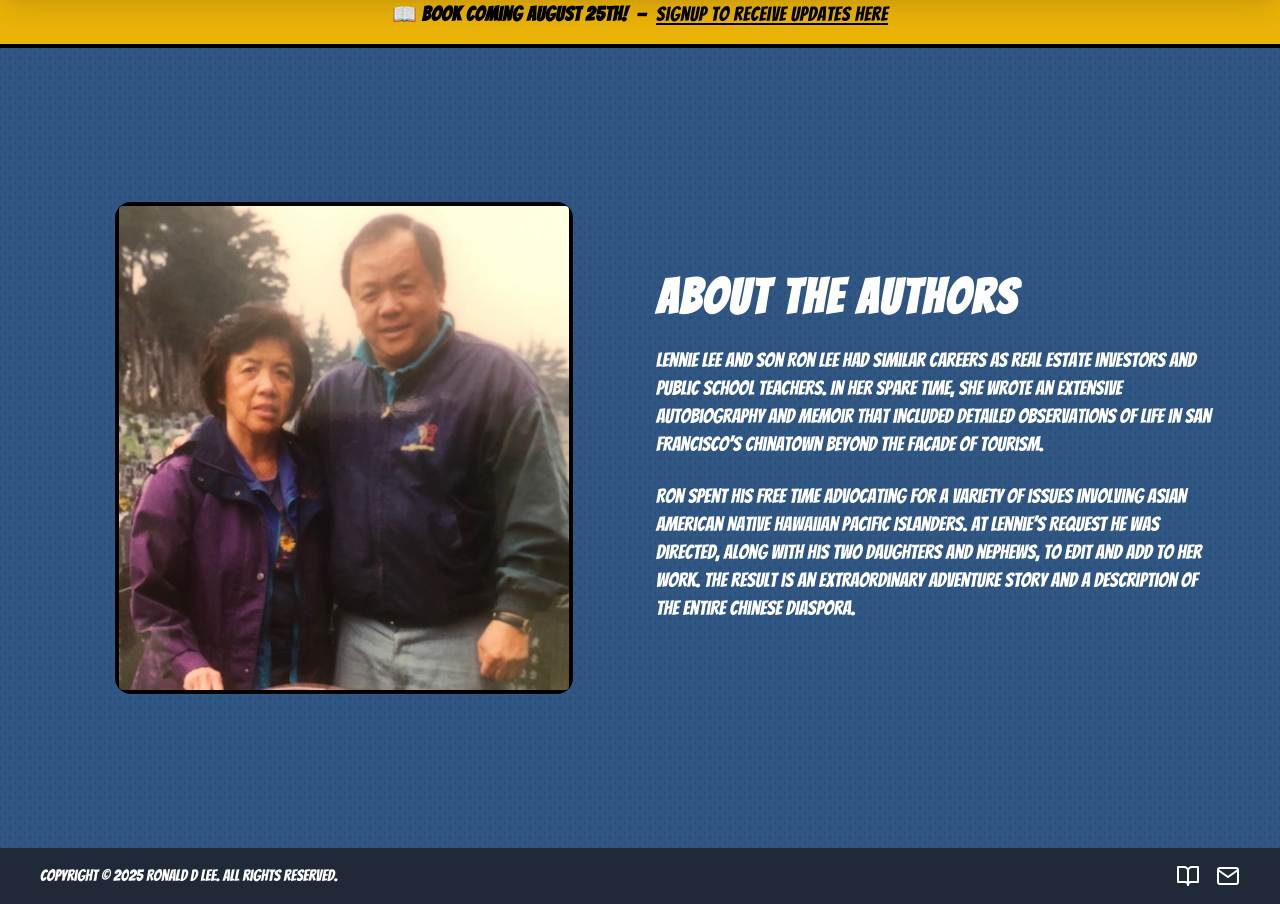
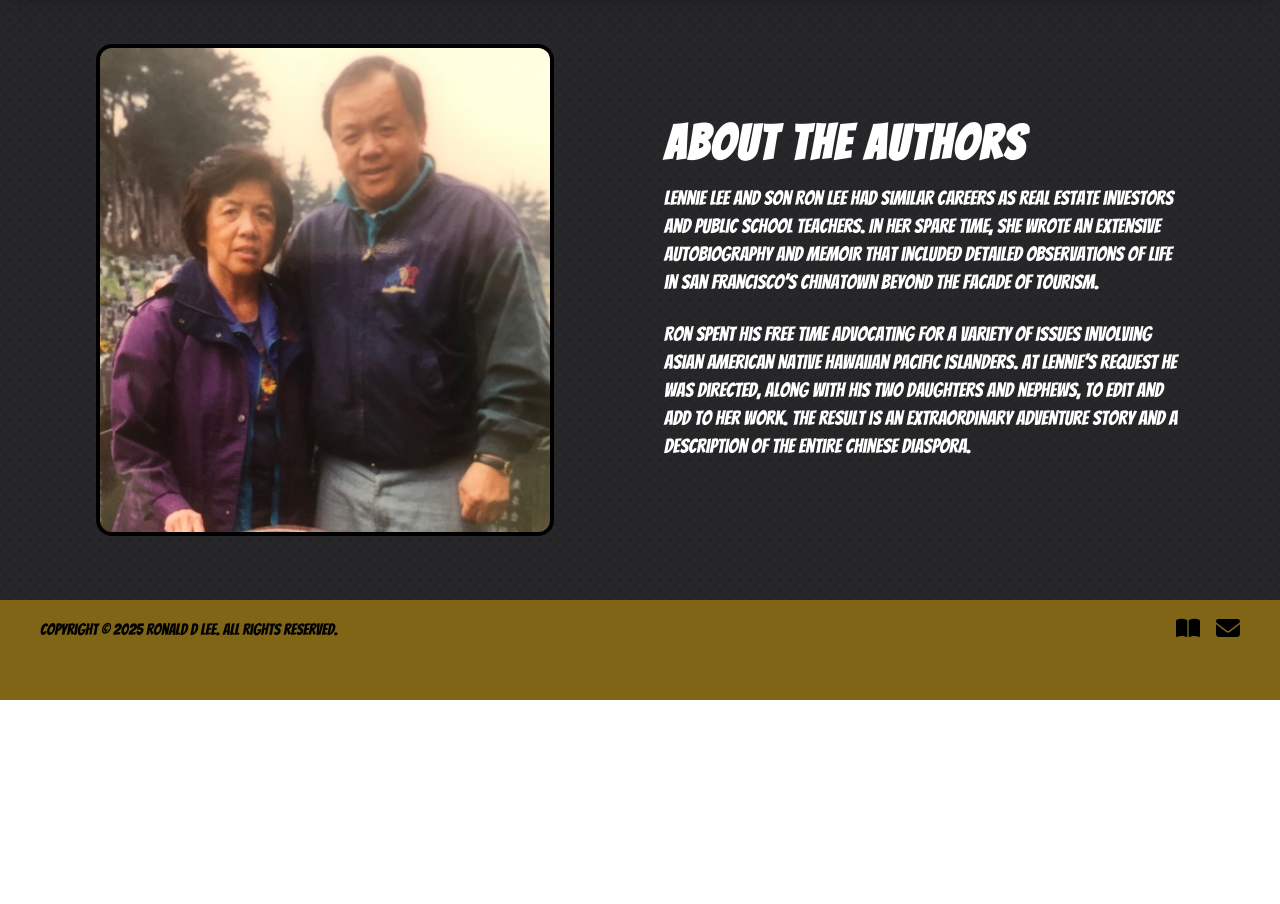
Before and after one commit to alison2686/book-map, a Next.js app: page /About in a window 1280 px wide. Shown: the part 100-1004 px from the top of the page. After the commit the page ends 800 px from the top, so only its background shows below. Built offline with nearby package versions, Linux system fonts and the light colour scheme.

Commit message:
add book covers, red and gold bg

```diff
--- a/src/app/page.tsx
+++ b/src/app/page.tsx
@@ -7,10 +7,11 @@ import About from './About/page';
 export default function Home() {
   return (
     <>
-      {/* <Hero /> */}
+      <Hero />
       {/* <Event /> */}
+
+      <MapImage />
       <About />
-      <MapImage />
     </>
   );
 }
--- a/src/components/about/index.tsx
+++ b/src/components/about/index.tsx
@@ -1,73 +1,52 @@
-'use client';
+// components/AboutCard.tsx
 import Image from 'next/image';
-import { useEffect, useState } from 'react';
+import Link from 'next/link';
 
-const AboutCard = () => {
-  const [width, setWidth] = useState(0);
-
-  useEffect(() => {
-    const updateWidth = () => setWidth(window.innerWidth);
-    window.addEventListener('resize', updateWidth);
-    updateWidth();
-    return () => window.removeEventListener('resize', updateWidth);
-  }, []);
-
+export default function AboutCard() {
   return (
-    <div>
-      {' '}
-      {/* Info Banner */}
-      <div className='w-full bg-eventYellow border-y-4 border-black py-4 px-6 text-center font-comic text-black text-base sm:text-lg md:text-xl tracking-wide'>
-        📖 <strong>Book Coming August 25th!</strong>
-        &nbsp; — &nbsp;
-        <a
-          href='/Contact'
-          className='underline underline-offset-2 hover:text-electricBlue transition-colors '
-        >
-          Signup to receive updates here
-        </a>
-      </div>
-      <div className='w-full bg-electricBlue text-white comic-dots px-4 sm:px-6 lg:px-8 py-12 min-h-screen flex items-center justify-center'>
-        <div className='w-full max-w-6xl'>
-          <div className='grid grid-cols-1 lg:grid-cols-2 gap-8 items-center'>
+    <section className='w-full comic-dots text-white '>
+      <div className='mx-auto max-w-6xl px-4 sm:px-6 lg:px-8 py-12 lg:py-16'>
+        <div className='grid grid-cols-1 lg:grid-cols-2 gap-8 lg:gap-12 items-center'>
           {/* Image column */}
-            <div className='flex justify-center items-center'>
-              <div className='border-4 border-black shadow-comic bg-black rounded-2xl'>
+          <div className='flex justify-center lg:justify-start'>
+            <div className='rounded-2xl border-4 border-black shadow-comic bg-white overflow-hidden'>
               <Image
                 src='/images/about/ron-lennie.jpeg'
                 alt='Ron and Lennie Lee'
-                  width={width < 1024 ? 250 : 450}
-                  height={width < 1024 ? 300 : 550}
-                  className='rounded'
+                width={900} // large intrinsic size for quality
+                height={1100}
+                sizes='(min-width: 1024px) 450px, 250px'
+                className='h-auto w-[250px] sm:w-[300px] md:w-[360px] lg:w-[450px]'
+                priority={false}
               />
             </div>
           </div>
 
           {/* Text column */}
-            <div className='flex flex-col justify-center items-center lg:items-start text-center lg:text-left'>
-              <h1 className='text-3xl tracking-wider sm:text-4xl lg:text-5xl font-bold mb-6 font-comic'>
+          <div className='text-center lg:text-left'>
+            <h1 className='font-comic font-bold tracking-wider text-3xl sm:text-4xl lg:text-5xl mb-4'>
               About the Authors
             </h1>
-              <h4 className='text-base sm:text-lg lg:text-xl leading-relaxed font-comic max-w-xl'>
+
+            <p className='font-comic text-base sm:text-lg lg:text-xl leading-relaxed max-w-xl mx-auto lg:mx-0'>
               Lennie Lee and son Ron Lee had similar careers as real estate
-                investors and public school teachers. In her spare time, she
-                wrote an extensive autobiography and memoir that included
-                detailed observations of life in San Francisco’s Chinatown
-                beyond the facade of tourism.
-              </h4>
-              <h4 className='text-base sm:text-lg lg:text-xl leading-relaxed mt-6 font-comic max-w-xl'>
+              investors and public school teachers. In her spare time, she wrote
+              an extensive autobiography and memoir that included detailed
+              observations of life in San Francisco’s Chinatown beyond the
+              facade of tourism.
+            </p>
+
+            <p className='font-comic text-base sm:text-lg lg:text-xl leading-relaxed max-w-xl mx-auto lg:mx-0 mt-6'>
               Ron spent his free time advocating for a variety of issues
               involving Asian American Native Hawaiian Pacific Islanders. At
-                Lennie’s request he was directed, along with his two daughters
-                and nephews, to edit and add to her work. The result is an
+              Lennie’s request he was directed, along with his two daughters and
+              nephews, to edit and add to her work. The result is an
               extraordinary adventure story and a description of the entire
               Chinese diaspora.
-              </h4>
+            </p>
           </div>
         </div>
       </div>
-      </div>
-    </div>
+    </section>
   );
-};
-
-export default AboutCard;
+}
--- a/src/components/footer/index.tsx
+++ b/src/components/footer/index.tsx
@@ -1,38 +1,25 @@
 // components/Footer.tsx
 import React from 'react';
-import Image from 'next/image';
 import Link from 'next/link';
+import { FontAwesomeIcon } from '@fortawesome/react-fontawesome';
+import { faBookOpen, faEnvelope } from '@fortawesome/free-solid-svg-icons';
 
 const Footer = () => {
   return (
-    <footer className='bg-gray-800 text-white text-center p-4'>
+    <footer className='bg-[#806517] text-black text-center p-4'>
       <div className='container mx-auto px-6'>
         <div className='flex justify-between items-center flex-col md:flex-row'>
           <p>
             Copyright &copy; {new Date().getFullYear()} Ronald D Lee. All rights
             reserved.
           </p>
-          {/* <div className='flex space-x-4 mt-2 md:mt-0'>
-            <Link href='/privacy' className='hover:underline'>
-              Privacy Policy
+
+          <div className='flex space-x-4 mt-2 md:mt-0 text-black'>
+            <Link href='https://amazon.com' passHref>
+              <FontAwesomeIcon icon={faBookOpen} className='w-6 h-6' />
             </Link>
-          </div> */}
-          <div className='flex space-x-4 fill-current text-white'>
-            <Link href='https://amazon.com' passHref>
-              <Image
-                src='/icons/book-open.svg'
-                alt='Facebook'
-                width={24}
-                height={24}
-              />
-            </Link>
-            <Link href='https://amazon.com' passHref>
-              <Image
-                src='/icons/mail.svg'
-                alt='Facebook'
-                width={24}
-                height={24}
-              />
+            <Link href='mailto:someone@example.com' passHref>
+              <FontAwesomeIcon icon={faEnvelope} className='w-6 h-6' />
             </Link>
           </div>
         </div>
--- a/src/components/hero/index.tsx
+++ b/src/components/hero/index.tsx
@@ -1,75 +1,77 @@
 'use client';
 import Image from 'next/image';
-import { useEffect, useState } from 'react';
+
+function CoverCard({ src, alt }: { src: string; alt: string }) {
+  return (
+    <div
+      className='
+    relative aspect-[3/4]
+    w-44 sm:w-56 md:w-64 lg:w-72 xl:w-80
+    overflow-hidden rounded-xl
+
+    transition-transform duration-300
+    hover:scale-[1.02] hover:shadow-xl
+  '
+    >
+      <Image src={src} alt={alt} fill className='object-contain p-2' priority />
+    </div>
+  );
+}
 
 export default function Hero() {
-  const [width, setWidth] = useState(0);
-
-  useEffect(() => {
-    const updateWidth = () => setWidth(window.innerWidth);
-    window.addEventListener('resize', updateWidth);
-    updateWidth();
-    return () => window.removeEventListener('resize', updateWidth);
-  }, []);
-
   return (
-    <div className='w-full bg-electricBlue text-white comic-dots'>
-      {/* Author Talk Banner */}
-      <div className='w-full bg-eventYellow border-y-4 border-black py-4 px-6 text-center font-comic text-black text-base sm:text-lg md:text-xl tracking-wide'>
-        📖 <strong>Author Talk:</strong> May 18th at Mitchell Park Library, Palo
-        Alto &nbsp; — &nbsp;
+    <div className='w-full comic-dots text-white'>
+      {/* Info Banner */}
+      <div className='w-full bg-[#806517] border-y-4 border-black py-4 px-6 text-center font-comic text-black text-base sm:text-lg md:text-xl tracking-wide'>
+        📖 <strong>Book Coming August 25th!</strong>
+        &nbsp; — &nbsp;
         <a
-          href='#events'
-          className='underline underline-offset-2 hover:text-electricBlue transition-colors '
+          href='/Contact'
+          className='underline underline-offset-2 hover:text-electricBlue transition-colors'
         >
-          see details
+          Signup to receive updates here
         </a>
       </div>
 
-      <div className='min-h-[calc(100vh-56px)] flex items-center justify-center px-4 sm:px-6 lg:px-8 py-12'>
-        <div className='grid grid-cols-1 lg:grid-cols-2 gap-8 w-full max-w-6xl'>
-          {/* Image */}
-          <div className='flex justify-center items-center'>
-            <div className='border-4 border-black shadow-comic bg-black rounded-2xl'>
-              <Image
-                src='/images/hero/bookcover-2.png'
-                alt='Becoming American cover'
-                width={width < 1024 ? 250 : 300}
-                height={width < 1024 ? 350 : 400}
-                className='rounded'
+      <div className='flex flex-col items-center px-4 sm:px-6 lg:px-8 py-12 max-w-5xl mx-auto'>
+        {/* Sleek Covers */}
+        <div className=' flex flex-wrap justify-center gap-6 sm:gap-8 mb-10'>
+          <CoverCard
+            src='/images/hero/front-cover.png'
+            alt='Sojourners to Joke Sings front book cover'
+          />
+          <CoverCard
+            src='/images/hero/back-cover.png'
+            alt='Sojourners to Joke Sings back book cover'
           />
         </div>
-          </div>
 
-          {/* Speech Bubble Text */}
-          <div className='relative'>
-            <div className='bg-white text-black p-6 rounded-2xl border-4 border-black shadow-comic font-comic leading-relaxed text-base sm:text-lg md:text-xl tracking-wide'>
+        {/* Intro Copy */}
+        <div
+          className='bg-white text-black p-6 md:p-8 rounded-2xl border border-black/10 shadow-lg
+                leading-relaxed text-sm sm:text-base md:text-lg max-w-3xl'
+        >
           <p>
             Family Matriarch LK Lennie Lee (1923–2021) lived a long and
-                productive life. While sorting through her belongings, we
-                discovered a book she had written about her life and times —
-                plus those of our forebears. At the top of the first page, there
-                was a handwritten note:
+            productive life. While sorting through her belongings, we discovered
+            a book she had written about her life and times — plus those of our
+            forebears. At the top of the first page, there was a handwritten
+            note:
           </p>
-              <p className='italic mt-4'>
+          <p className='italic mt-3'>
             “Grandmother Lee’s Autobiography.
             <br /> Note: Needs Corrections and upgrading”
           </p>
-              <p className='mt-4'>
-                Our family began reviewing her work expecting conventional tales
-                — the Gold Rush, the railroads — but instead, we found
-                astonishing stories. Lennie claimed our ancestors inspired
-                Robert Louis Stevenson’s <em>Treasure Island</em>.
+          <p className='mt-3'>
+            Our family began reviewing her work expecting conventional tales —
+            the Gold Rush, the railroads — but instead, we found astonishing
+            stories. Lennie claimed our ancestors inspired Robert Louis
+            Stevenson’s <em>Treasure Island</em>.
           </p>
-              <p className='mt-4 italic'>
+          <p className='mt-3 italic'>
             <em>Sojourners To Joke Sings: Tales of Chinatown and Beyond</em>{' '}
             reveals what we uncovered while exploring her claims.
           </p>
-            </div>
-
-            {/* Speech bubble pointer */}
-            {/* <div className='absolute -left-6 top-10 w-0 h-0 border-t-[20px] border-t-transparent border-b-[20px] border-b-transparent border-r-[20px] border-r-white border-r-4 border-r-black'></div> */}
-          </div>
         </div>
       </div>
     </div>
--- a/src/components/map/PlainMap.tsx
+++ b/src/components/map/PlainMap.tsx
@@ -28,7 +28,7 @@ const MapImage = () => {
               Cathcart Map <br className='hidden sm:block' />
               of San Francisco’s Chinatown
             </h1>
-            <div className='mt-2 flex justify-center items-center gap-1 text-sm sm:text-base text-gray-700 sm:text-gray-700  hover:text-gray-900'>
+            <div className='mt-2 flex justify-center items-center gap-1 text-sm sm:text-base text-[#806517] sm:text-[#806517]  hover:text-gray-900'>
               {/* <MapPinned className='w-4 h-4' /> */}
               <span className='font-medium'>Tap to open interactive map</span>
               <FontAwesomeIcon
@@ -58,7 +58,7 @@ const MapImage = () => {
         </div>
 
         {/* Amazon Link */}
-        <div className='text-black-700 hover:underline font-medium my-2'>
+        <div className='text-[#806517] hover:underline font-medium my-2'>
           <Link
             href='https://www.amazon.com/Gold-Mountain-Big-City-Illustrated/dp/1944903895'
             target='_blank'
@@ -126,7 +126,7 @@ const MapImage = () => {
 
         {/* Button */}
         <Link href='/Map' passHref>
-          <button className='text-blue-500 hover:text-blue-700 border border-blue-500 rounded-full px-6 py-3 bg-white flex items-center gap-2 mt-6 shadow-md hover:shadow-lg transition'>
+          <button className='text-[#806517] hover:text-gray-700 border border-gray-900 rounded-full px-6 py-3 bg-white flex items-center gap-2 mt-6 shadow-md hover:shadow-lg transition'>
             <span>Go to Map</span>
             <FontAwesomeIcon
               icon={faArrowAltCircleRight}
--- a/src/components/nav/navbar/index.tsx
+++ b/src/components/nav/navbar/index.tsx
@@ -7,7 +7,7 @@ import Button from './Button';
 const Navbar = ({ toggle }: { toggle: () => void }) => {
   return (
     <>
-      <div className='w-full h-24 bg-gradient-to-r from-[#e95d2a] to-[#d04b1f] fixed top-0 shadow-xl border-b-4 border-navBorder z-50'>
+      <div className='w-full h-24 bg-red-900 fixed top-0 shadow-xl border-b-4 border-navBorder z-50'>
         <div className='container mx-auto px-4 h-full'>
           <div className='flex justify-between items-center h-full'>
             <Link href='/'>
--- a/tailwind.config.js
+++ b/tailwind.config.js
@@ -9,7 +9,7 @@ module.exports = {
   theme: {
     extend: {
       colors: {
-        electricBlue: '#305784', // A dark blue
+        electricBlue: '#27272a', // A dark blue
         vividOrange: '#EBAD0E', // A bright orange
         sky: '#5DADE2', // A light blue
         eventYellow: '#eab308', // A bright yellow, good for backgrounds or highlights
@@ -159,14 +159,14 @@ module.exports = {
           // fontWeight: '100',
         },
         '.comic-dots': {
-          backgroundColor: '#305784',
+          backgroundColor: '#27272a',
           backgroundImage:
             'radial-gradient(circle, rgba(0, 0, 0, 0.1) 1px, transparent 1px), radial-gradient(circle, rgba(0, 0, 0, 0.1) 2px, transparent 1px)',
           backgroundSize: '10px 10px',
           backgroundPosition: '0 0, 5px 5px',
         },
         '.map-dots': {
-          backgroundColor: '#5DADE2',
+          backgroundColor: '#5A0000',
           backgroundImage:
             'radial-gradient(circle, rgba(0, 0, 0, 0.1) 1px, transparent 1px), radial-gradient(circle, rgba(0, 0, 0, 0.1) 2px, transparent 1px)',
           backgroundSize: '10px 10px',
```
Also changed, not shown: public/images/hero/back-cover.png (added), 1 other file (tests, documents, lock files or other folders). Lines whose indentation alone changed are shown as unchanged.
